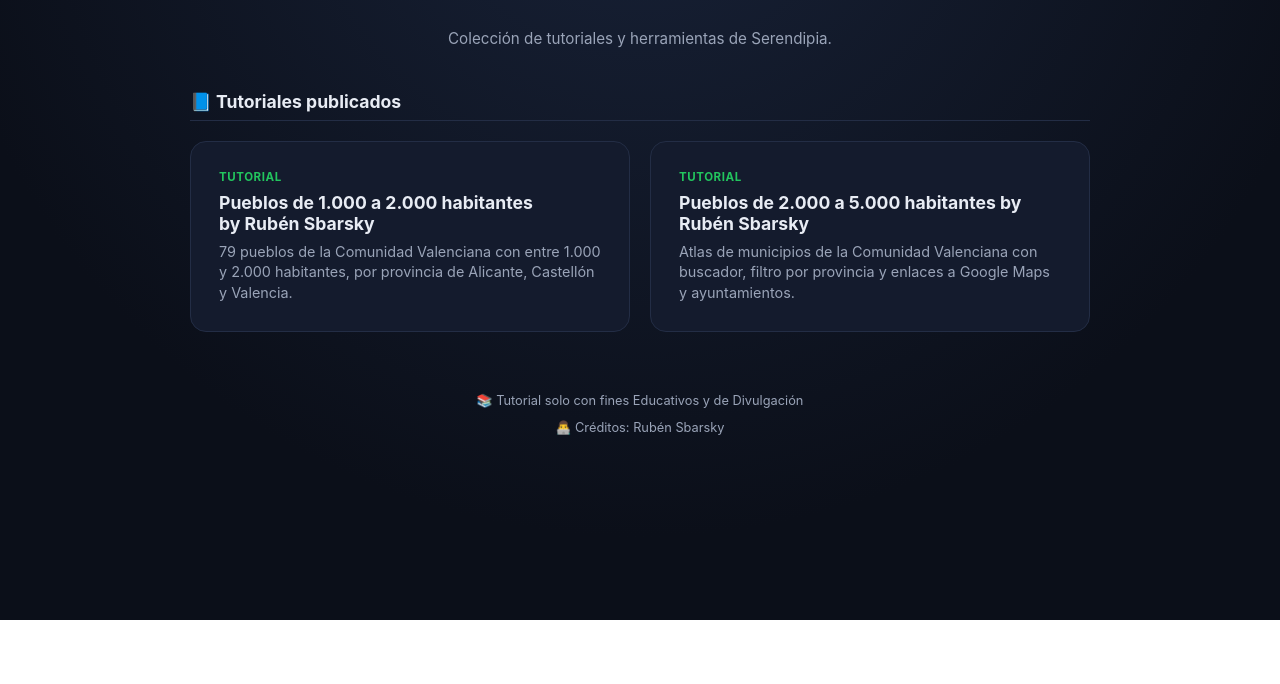
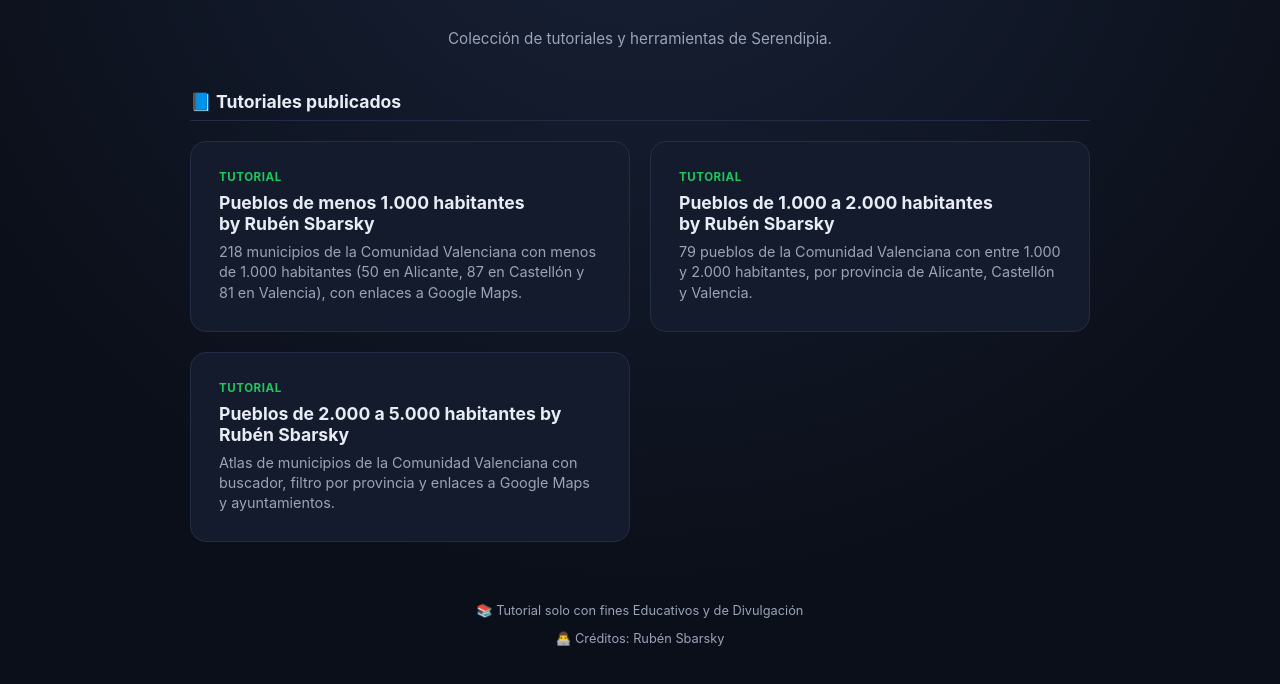
Before and after one commit to rubenurbano/serendipia, a plain HTML site: page index.html in a window 1280 px wide. Shown: the part 180-864 px from the top of the page. Before the commit the page ends 800 px from the top, so only its background shows below. Drawn offline with Linux system fonts and the light colour scheme.

Commit message:
Añadir tarjeta Pueblos de menos 1.000 habitantes

```diff
--- a/index.html
+++ b/index.html
@@ -120,6 +120,11 @@
 
   <h2 class="group-title">📘 Tutoriales publicados</h2>
   <div class="grid">
+    <a class="card" href="pueblos-de-menos-1-000-habitantes.html">
+      <span class="tag tutorial">Tutorial</span>
+      <h3>Pueblos de menos 1.000 habitantes<br>by Rubén Sbarsky</h3>
+      <p>218 municipios de la Comunidad Valenciana con menos de 1.000 habitantes (50 en Alicante, 87 en Castellón y 81 en Valencia), con enlaces a Google Maps.</p>
+    </a>
     <a class="card" href="pueblos-de-1-000-a-2-000-habitantes.html">
       <span class="tag tutorial">Tutorial</span>
       <h3>Pueblos de 1.000 a 2.000 habitantes<br>by Rubén Sbarsky</h3>
```
